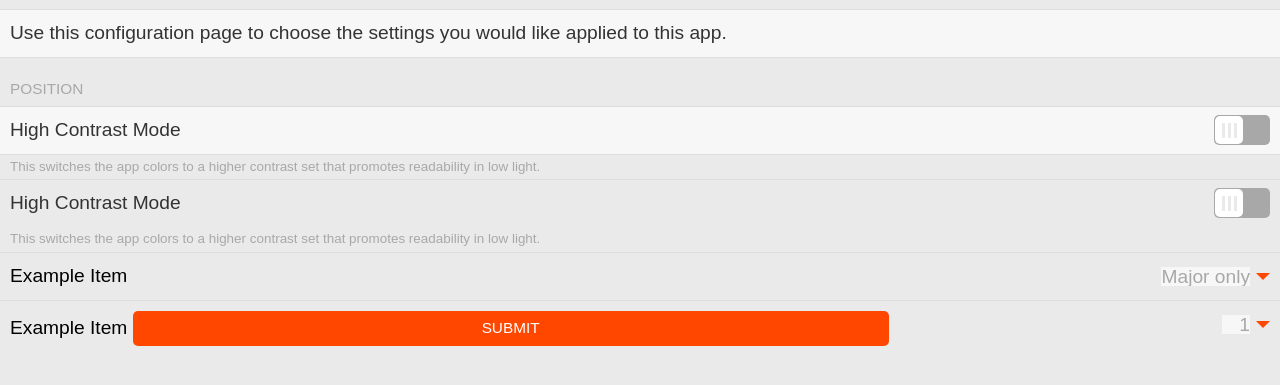
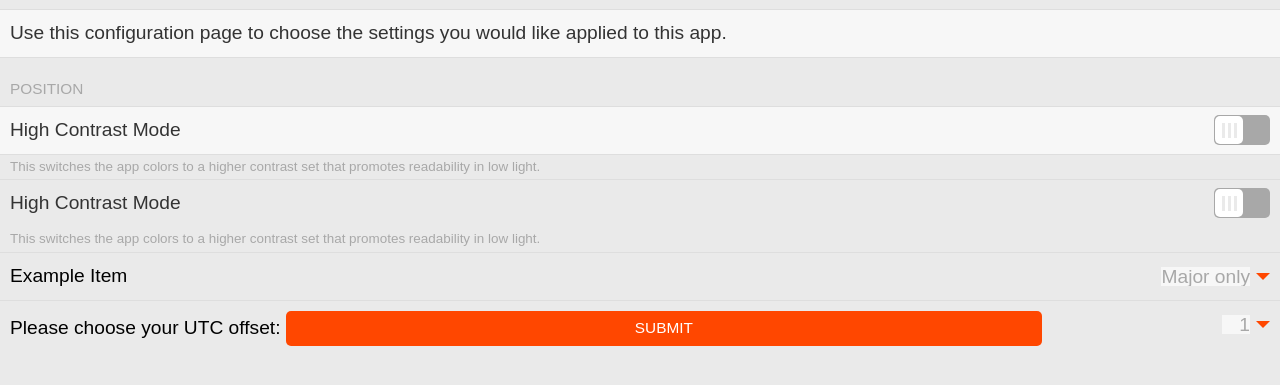
Before and after one commit to Sichroteph/Ruler-Weather, a plain HTML site: page index.html in a window 1280 px wide. Shown: the part 63-448 px from the top of the page. Drawn offline with Linux system fonts and the light colour scheme.

Commit message:
Update index.html

```diff
--- a/index.html
+++ b/index.html
@@ -58,7 +58,7 @@
     </label>
 
         <label class="item">
-          Example Item
+          Please choose your UTC offset:
            <select name="utc" dir='rtl' class="item-select">
             <option class="item-select-option">-10</option>
             <option class="item-select-option">-9</option>
```
